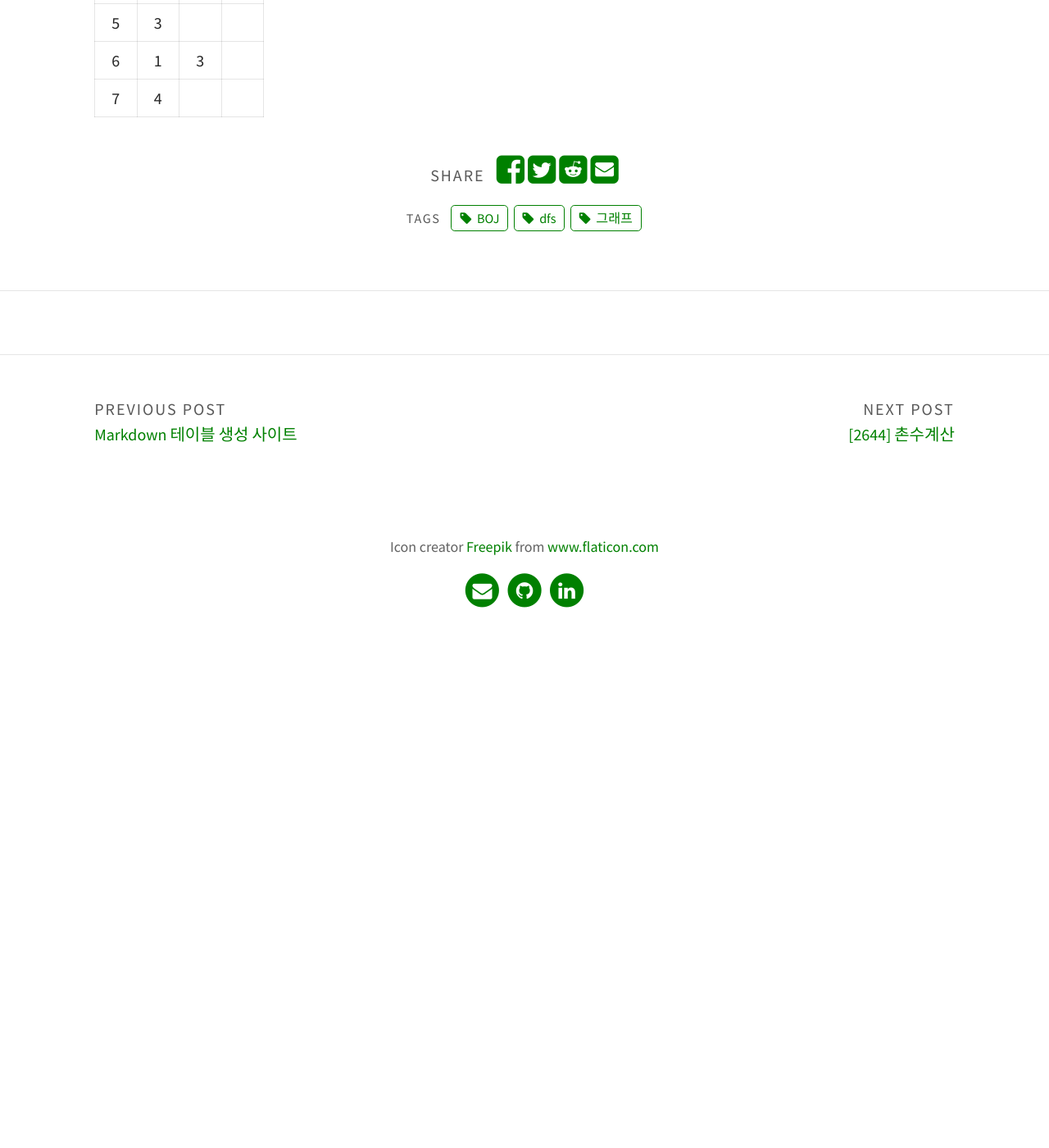
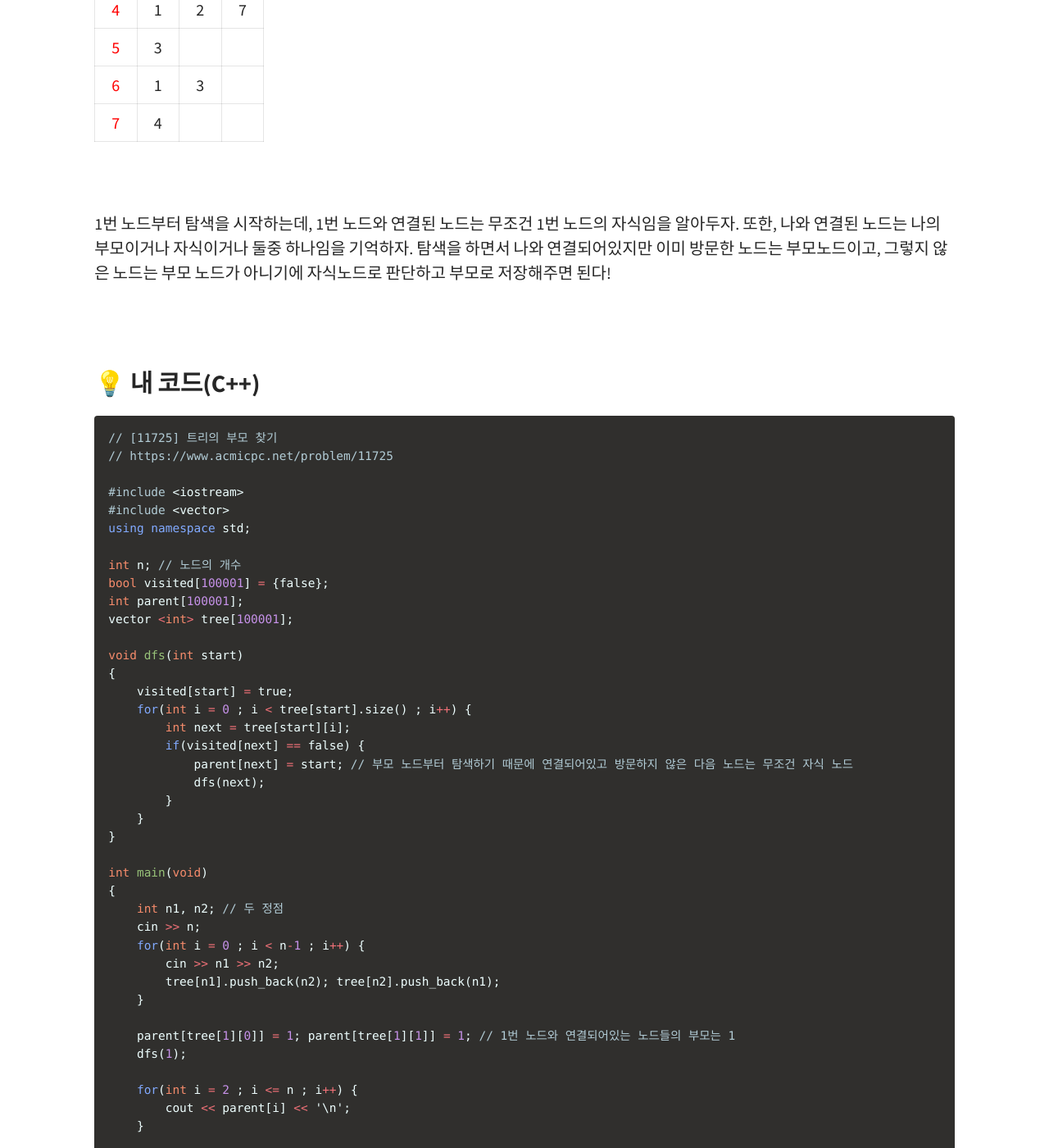
Before and after one commit to aerimforest/yenimm, a Jekyll site: the page built from _posts/2021-01-18-BOJ-[11725].md, in a window 1280 px wide and 1400 px high, scrolled down 723 px. Shown: the whole window at 82% size. Built offline with Jekyll 4.4.1, drawn with Linux system fonts in a browser that asks for light colours; comment, search, counter and statistics services are not loaded; before the commit the page ends 1506 px from its top, so only the background shows below that; some of the changed text lies outside the part shown.

Commit message:
Update 2021-01-18-BOJ-[11725].md

````diff
--- a/_posts/2021-01-18-BOJ-[11725].md
+++ b/_posts/2021-01-18-BOJ-[11725].md
@@ -12,13 +12,70 @@ tags: [BOJ, dfs, 그래프]
 한 가지, 현재 노드의 부모 노드가 몇번인지르 저장할 배열만 추가하면 된다.
 
 나는 인접리스를 활용한 dfs로 구현하였는데,
-인접한 노드르 모두 입력받으 후 리스트의 형태는 아래와 같다.
+인접한 노드르 모두 입력받은 후 리스트의 형태는 아래와 같다.
+<br><br>
 
-| 1 | 6 | 4 |   |
+| <span style="color:red">1</span> | 6 | 4 |   |
 |---|---|---|---|
-| 2 | 4 |   |   |
-| 3 | 6 | 5 |   |
-| 4 | 1 | 2 | 7 |
-| 5 | 3 |   |   |
-| 6 | 1 | 3 |   |
-| 7 | 4 |   |   |
+| <span style="color:red">2</span> | 4 |   |   |
+| <span style="color:red">3</span> | 6 | 5 |   |
+| <span style="color:red">4</span> | 1 | 2 | 7 |
+| <span style="color:red">5</span> | 3 |   |   |
+| <span style="color:red">6</span> | 1 | 3 |   |
+| <span style="color:red">7</span> | 4 |   |   |
+
+<br><br>
+1번 노드부터 탐색을 시작하는데, 1번 노드와 연결된 노드는 무조건 1번 노드의 자식임을 알아두자.
+또한, 나와 연결된 노드는 나의 부모이거나 자식이거나 둘중 하나임을 기억하자.
+탐색을 하면서 나와 연결되어있지만 이미 방문한 노드는 부모노드이고, 그렇지 않은 노드는 부모 노드가 아니기에 자식노드로 판단하고 부모로 저장해주면 된다!
+
+<br><br>
+
+### 💡 내 코드(C++)
+
+
+
+```cpp
+// [11725] 트리의 부모 찾기
+// https://www.acmicpc.net/problem/11725
+
+#include <iostream>
+#include <vector>
+using namespace std;
+
+int n; // 노드의 개수
+bool visited[100001] = {false};
+int parent[100001];
+vector <int> tree[100001];
+
+void dfs(int start)
+{
+    visited[start] = true;
+    for(int i = 0 ; i < tree[start].size() ; i++) {
+        int next = tree[start][i];
+        if(visited[next] == false) {
+            parent[next] = start; // 부모 노드부터 탐색하기 때문에 연결되어있고 방문하지 않은 다음 노드는 무조건 자식 노드
+            dfs(next);
+        }
+    }
+}
+
+int main(void)
+{
+    int n1, n2; // 두 정점
+    cin >> n;
+    for(int i = 0 ; i < n-1 ; i++) {
+        cin >> n1 >> n2;
+        tree[n1].push_back(n2); tree[n2].push_back(n1);
+    }
+
+    parent[tree[1][0]] = 1; parent[tree[1][1]] = 1; // 1번 노드와 연결되어있는 노드들의 부모는 1
+    dfs(1);
+
+    for(int i = 2 ; i <= n ; i++) {
+        cout << parent[i] << '\n';
+    }
+
+    return 0;
+}
+```
````
